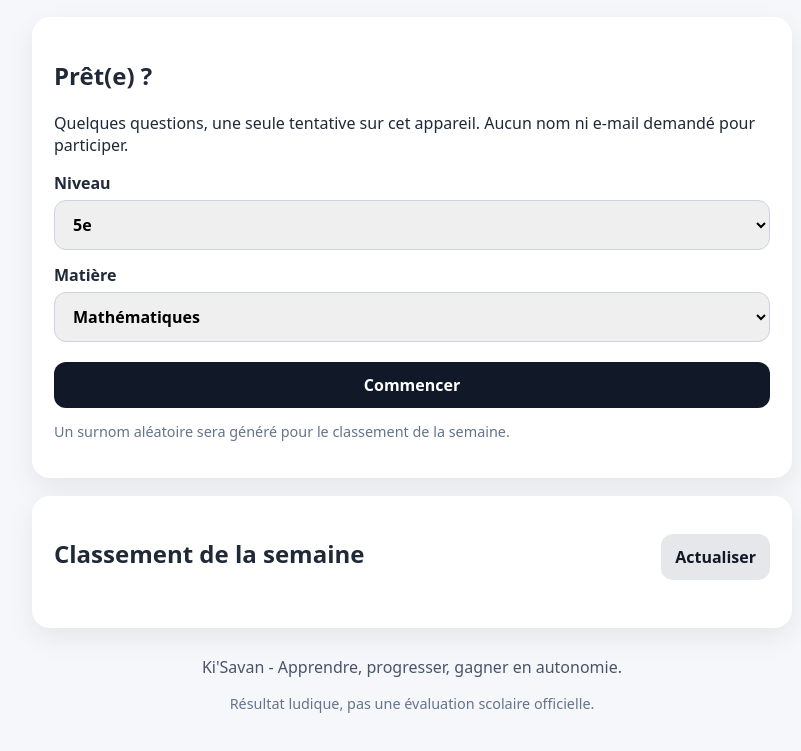
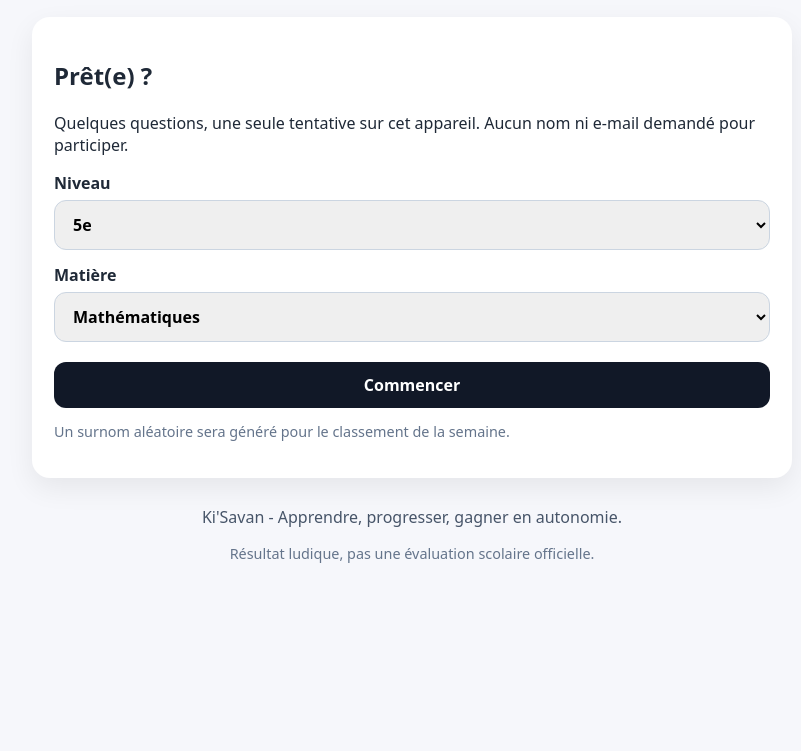
Before and after one commit to paskalnic/kisavan-challenge, a plain HTML site: page public/index.html in a window 1280 px wide. Shown: the part 185-936 px from the top of the page, without its empty margins (228-1029 px from the left). After the commit the page ends 818 px from the top, so only its background shows below. Drawn offline with Linux system fonts and the light colour scheme; no server answers.

Commit message:
Update index.html

```diff
--- a/public/index.html
+++ b/public/index.html
@@ -1,4 +1,4 @@
-<!doctype html>
+ <!doctype html>
 <html lang="fr">
 <head>
   <meta charset="utf-8" />
@@ -84,7 +84,7 @@
       <button id="show-board-btn" class="secondary full-width">Voir le classement</button>
     </section>
 
-    <section id="leaderboard-card" class="card">
+    <section id="leaderboard-card" class="card hidden">
       <div class="board-title"><h2>Classement de la semaine</h2><button id="refresh-btn" class="secondary">Actualiser</button></div>
       <ol id="leaderboard"></ol>
       <p id="board-empty" class="small hidden">Aucune participation pour le moment.</p>
```
